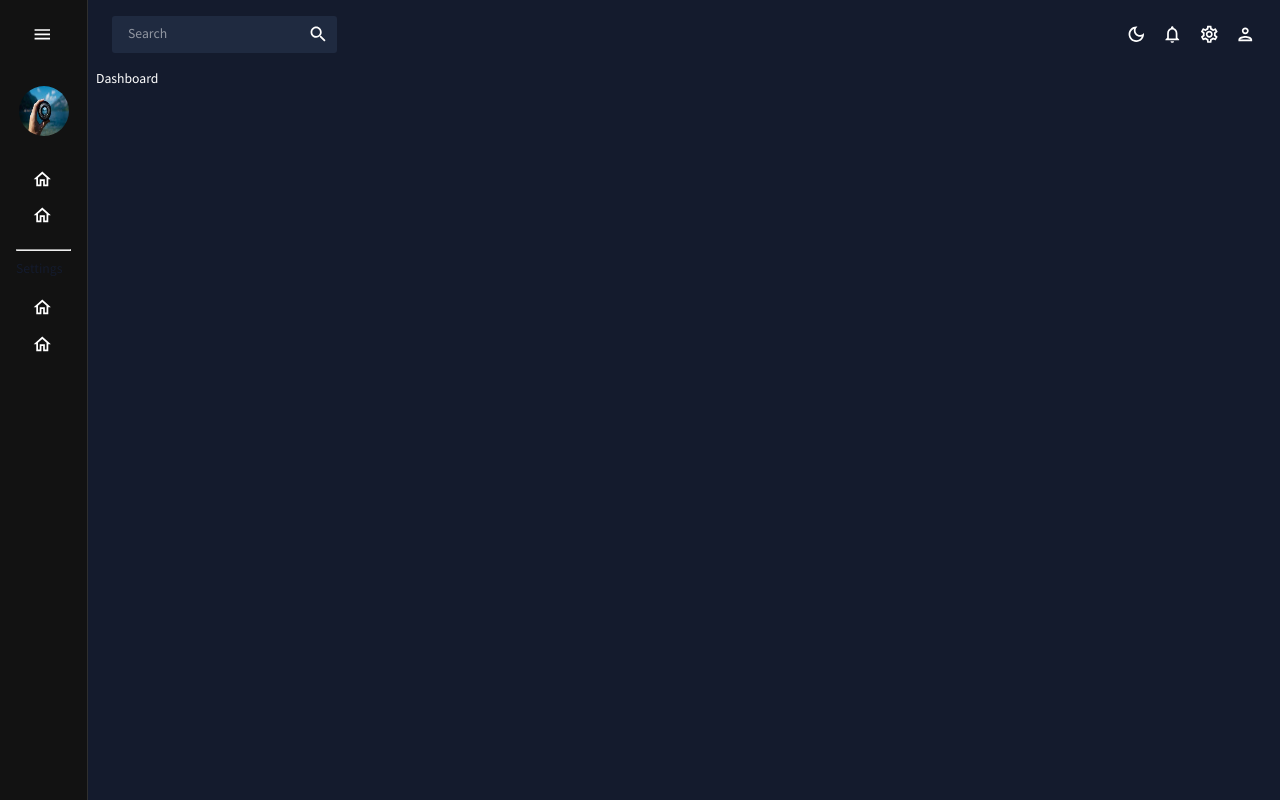
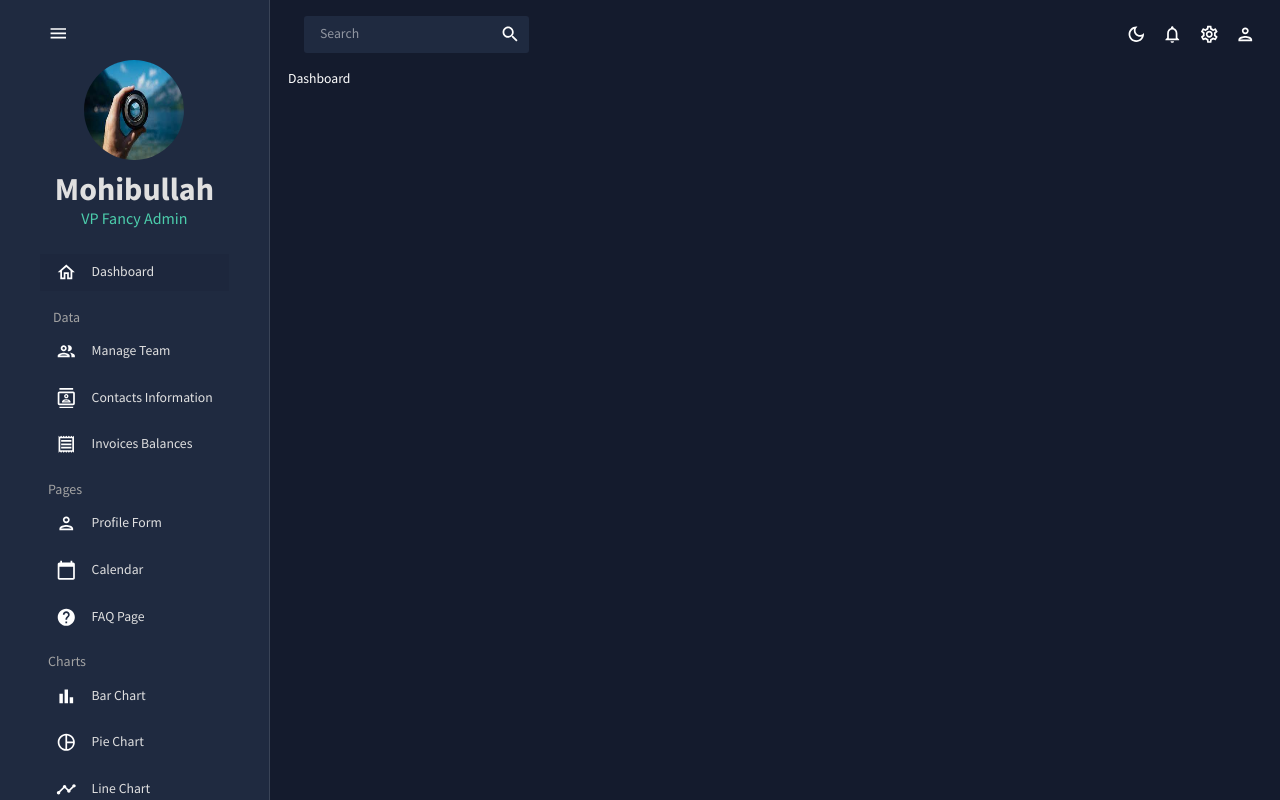
Before and after one commit to smmb98/react_admin_panel, a React (Vite) app: page / in a window 1280 px wide. Built offline with nearby package versions, Linux system fonts and the light colour scheme.

Commit message:
Icon buttons added

```diff
--- a/src/scenes/global/Sidebar.jsx
+++ b/src/scenes/global/Sidebar.jsx
@@ -1,12 +1,4 @@
 import { useState } from "react";
-// import { ProSidebarProvider, Menu, MenuItem } from "react-pro-sidebar";
-// import {
-//   AccountCircle,
-//   Home,
-//   ExitToApp,
-//   Brightness4,
-// } from "@material-ui/icons";
-import MuiDrawer from "@mui/material/Drawer";
 import {
   Box,
   IconButton,
@@ -14,45 +6,69 @@ import {
   useTheme,
   Drawer,
   List,
-  ListItem,
   ListItemIcon,
-  ListItemText,
-  styled,
-  Modal,
+  ListItemButton,
 } from "@mui/material";
 import { Link } from "react-router-dom";
 import { tokens } from "../../theme";
 import HomeOutlinedIcon from "@mui/icons-material/HomeOutlined";
-// import PeopleOutlinedIcon from "@mui/icons-material/PeopleOutlined";
-// import ContactsOutlinedIcon from "@mui/icons-material/ContactsOutlined";
-// import ReceiptOutlinedIcon from "@mui/icons-material/ReceiptOutlined";
-// import PersonOutlinedIcon from "@mui/icons-material/PersonOutlined";
-// import CalendarOutlinedIcon from "@mui/icons-material/CalendarOutlined";
-// import HelpOutlinedIcon from "@mui/icons-material/HelpOutlined";
-// import BarChartOutlinedIcon from "@mui/icons-material/BarChartOutlined";
-// import PieChartOutlineOutlinedIcon from "@mui/icons-material/PieChartOutlineOutlined";
-// import TimelineOutlinedIcon from "@mui/icons-material/TimelineOutlined";
+import PeopleOutlinedIcon from "@mui/icons-material/PeopleOutlined";
+import ContactsOutlinedIcon from "@mui/icons-material/ContactsOutlined";
+import ReceiptOutlinedIcon from "@mui/icons-material/ReceiptOutlined";
+import PersonOutlinedIcon from "@mui/icons-material/PersonOutlined";
+import HelpOutlinedIcon from "@mui/icons-material/HelpOutlined";
+import BarChartOutlinedIcon from "@mui/icons-material/BarChartOutlined";
+import PieChartOutlineOutlinedIcon from "@mui/icons-material/PieChartOutlineOutlined";
+import TimelineOutlinedIcon from "@mui/icons-material/TimelineOutlined";
 import MenuOutlinedIcon from "@mui/icons-material/MenuOutlined";
-// import MapOutlinedIcon from "@mui/icons-material/MapOutlined";
-const drawerWidth = 240;
+import MapOutlinedIcon from "@mui/icons-material/MapOutlined";
+import CalendarTodayIcon from "@mui/icons-material/CalendarToday";
+
+const Item = ({ title, to, icon, selected, setSelected, isCollapsed }) => {
+  const theme = useTheme();
+  const colors = tokens(theme.palette.mode);
+  return (
+    <ListItemButton
+      sx={{
+        mb: "10px",
+      }}
+      selected={selected === title}
+      style={{
+        color: colors.grey[100],
+      }}
+      onClick={() => setSelected(title)}
+      icon={icon}
+    >
+      <ListItemIcon
+        sx={{
+          minWidth: "0",
+          pr: "15px",
+          // pb: "10px",
+        }}
+      >
+        {icon}
+      </ListItemIcon>
+      {isCollapsed ? <Typography>{title}</Typography> : null}
+      <Link to={to} />
+    </ListItemButton>
+  );
+};
 
 const Sidebar = () => {
   const theme = useTheme();
   const colors = tokens(theme.palette.mode);
-  const [isCollapsed, setIsCollapsed] = useState(false);
-  const [isOpen, setIsOpen] = useState(false);
-  const [selected, isSelected] = useState("Dashboard");
+  const [isCollapsed, setIsCollapsed] = useState(true);
+  const [selected, setSelected] = useState("Dashboard");
 
   const handleOpen = () => {
-    setIsOpen(true);
+    setIsCollapsed(true);
   };
 
   const handleClose = () => {
-    setIsOpen(false);
+    setIsCollapsed(false);
   };
-  const toggleDrawer = (toggle) => {
-    // console.log();
-    setIsOpen(!isOpen);
+  const toggleDrawer = () => {
+    setIsCollapsed(!isCollapsed);
   };
 
   return (
@@ -62,8 +78,7 @@ const Sidebar = () => {
         sx={{
           display: { xs: "block", sm: "block" },
           "& .MuiDrawer-paper": {
-            // position: "absolute",
-            // whiteSpace: "nowrap",
+            background: `${colors.primary[400]} !important`,
             width: "auto",
             transition: (theme) =>
               theme.transitions.create("width", {
@@ -71,7 +86,7 @@ const Sidebar = () => {
                 duration: theme.transitions.duration.enteringScreen,
               }),
             boxSizing: "border-box",
-            ...(!isOpen && {
+            ...(!isCollapsed && {
               overflowX: "hidden",
               transition: (theme) =>
                 theme.transitions.create("width", {
@@ -80,16 +95,16 @@ const Sidebar = () => {
                 }),
               width: (theme) => ({
                 xs: theme.spacing(11),
-                sm: theme.spacing(11),
+                sm: theme.spacing(12),
               }),
             }),
           },
         }}
-        open={isOpen}
+        open={isCollapsed}
         onClose={handleClose}
       >
-        <Box sx={{ px: isOpen === true ? 5 : 2, width: "auto" }}>
-          {isOpen ? (
+        <Box sx={{ px: isCollapsed === true ? 5 : 2, width: "auto" }}>
+          {isCollapsed ? (
             <Box mt="15px">
               {/* <Typography variant="h3" color={colors.grey[100]}>
                   ADMIN
@@ -107,8 +122,7 @@ const Sidebar = () => {
           )}
 
           <List>
-            {isOpen ? (
-              //
+            {isCollapsed ? (
               <Box mb="25px">
                 <Box display="flex" justifyContent="center" alignItems="center">
                   <img
@@ -157,40 +171,119 @@ const Sidebar = () => {
               </Box>
             )}
             {/* <List> */}
-            <ListItem>
-              <ListItemIcon>
-                <HomeOutlinedIcon />
-              </ListItemIcon>
-              {isOpen ? <ListItemText primary="Home" /> : null}
-            </ListItem>
-            <ListItem>
-              <ListItemIcon>
-                <HomeOutlinedIcon />
-              </ListItemIcon>
-              {isOpen ? <ListItemText primary="Profile" /> : null}
-            </ListItem>
-          </List>
-          <hr />
-          <Typography variant="subtitle1" color="primary">
-            Settings
-          </Typography>
-          <List>
-            <ListItem>
-              <ListItemIcon>
-                <HomeOutlinedIcon />
-              </ListItemIcon>
-              {isOpen ? <ListItemText primary="Themes" /> : null}
-            </ListItem>
-            <ListItem>
-              <ListItemIcon>
-                <HomeOutlinedIcon />
-              </ListItemIcon>
-              {isOpen ? <ListItemText primary="Logout" /> : null}
-            </ListItem>
+            <Item
+              title="Dashboard"
+              to="/"
+              icon={<HomeOutlinedIcon />}
+              selected={selected}
+              setSelected={setSelected}
+              isCollapsed={isCollapsed}
+            />
+            <Typography
+              variant="h6"
+              color={colors.grey[300]}
+              sx={{ m: "15px 0 5px 13px" }}
+            >
+              Data
+            </Typography>
+            <Item
+              title="Manage Team"
+              to="/team"
+              icon={<PeopleOutlinedIcon />}
+              selected={selected}
+              setSelected={setSelected}
+              isCollapsed={isCollapsed}
+            />
+            <Item
+              title="Contacts Information"
+              to="/contacts"
+              icon={<ContactsOutlinedIcon />}
+              selected={selected}
+              setSelected={setSelected}
+              isCollapsed={isCollapsed}
+            />
+            <Item
+              title="Invoices Balances"
+              to="/invoices"
+              icon={<ReceiptOutlinedIcon />}
+              selected={selected}
+              setSelected={setSelected}
+              isCollapsed={isCollapsed}
+            />
+            <Typography
+              variant="h6"
+              color={colors.grey[300]}
+              sx={{ m: "15px 0 5px 8px" }}
+            >
+              Pages
+            </Typography>
+            <Item
+              title="Profile Form"
+              to="/form"
+              icon={<PersonOutlinedIcon />}
+              selected={selected}
+              setSelected={setSelected}
+              isCollapsed={isCollapsed}
+            />
+            <Item
+              title="Calendar"
+              to="/calendar"
+              icon={<CalendarTodayIcon />}
+              selected={selected}
+              setSelected={setSelected}
+              isCollapsed={isCollapsed}
+            />
+            <Item
+              title="FAQ Page"
+              to="/faq"
+              icon={<HelpOutlinedIcon />}
+              selected={selected}
+              setSelected={setSelected}
+              isCollapsed={isCollapsed}
+            />
+            <Typography
+              variant="h6"
+              color={colors.grey[300]}
+              sx={{ m: "15px 0 5px 8px" }}
+            >
+              Charts
+            </Typography>
+            <Item
+              title="Bar Chart"
+              to="/bar"
+              icon={<BarChartOutlinedIcon />}
+              selected={selected}
+              setSelected={setSelected}
+              isCollapsed={isCollapsed}
+            />
+            <Item
+              title="Pie Chart"
+              to="/pie"
+              icon={<PieChartOutlineOutlinedIcon />}
+              selected={selected}
+              setSelected={setSelected}
+              isCollapsed={isCollapsed}
+            />
+            <Item
+              title="Line Chart"
+              to="/line"
+              icon={<TimelineOutlinedIcon />}
+              selected={selected}
+              setSelected={setSelected}
+              isCollapsed={isCollapsed}
+            />
+            <Item
+              title="Geography Chart"
+              to="/geography"
+              icon={<MapOutlinedIcon />}
+              selected={selected}
+              setSelected={setSelected}
+              isCollapsed={isCollapsed}
+            />
           </List>
         </Box>
       </Drawer>
-      <Box component="main" sx={{ p: isOpen === true ? 16 : 6 }}></Box>
+      <Box component="main" sx={{ p: isCollapsed === true ? 18 : 6.5 }}></Box>
     </Box>
   );
 };
```
